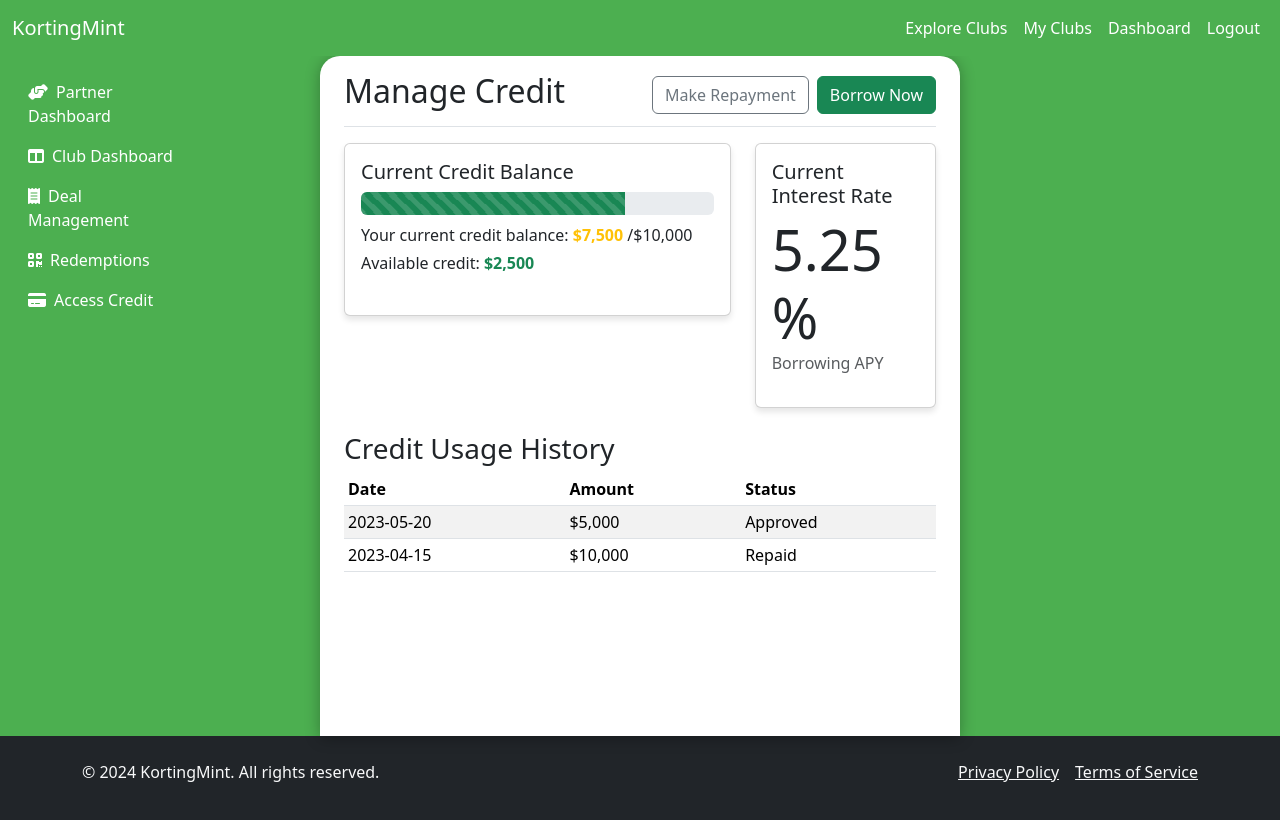
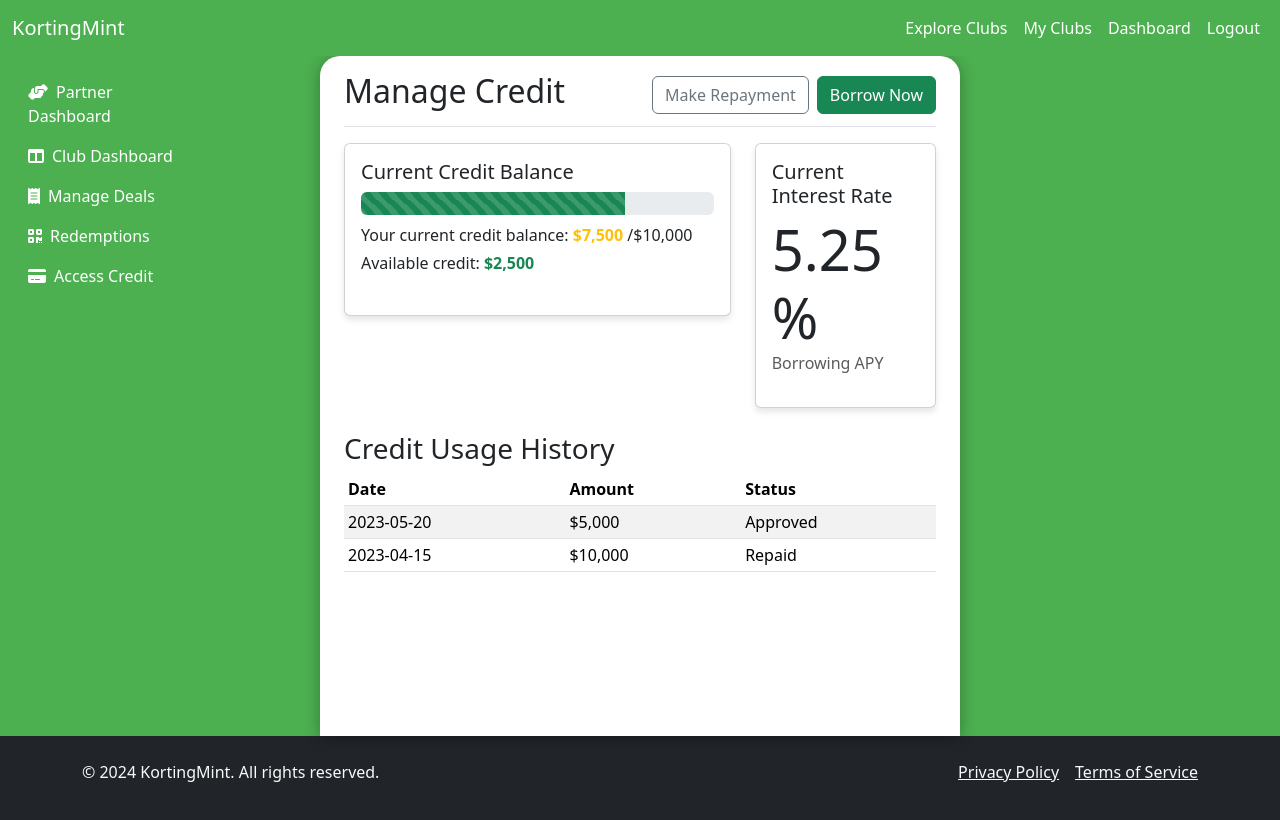
Before and after one commit to Paracosm-Labs/kortingmint-client, a React (Create React App) app: page /dashboard/business/credit in a window 1280 px wide. Shown: the top 820 px of the page. Built offline with nearby package versions, Linux system fonts and the light colour scheme.

Commit message:
ui tweaks

```diff
--- a/src/App.js
+++ b/src/App.js
@@ -7,7 +7,7 @@
 import BusinessDashboard from './pages/clubDashboard';
 import DealManagement from './pages/dealManagement';
 import Redemptions from './pages/redemptions';
-import Credit from './pages/credit';
+import CreditManagement from './pages/creditManagement';
 import ExploreClubs from './pages/exploreClubs';
 import CustomerClubs from './pages/myClubs';
 
@@ -22,7 +22,7 @@
           <Route path="/dashboard/club" element={<BusinessDashboard/>}/>
           <Route path="/dashboard/business/manage-deals" element={<DealManagement/>}/>
           <Route path="dashboard/business/redemptions" element={<Redemptions/>}/>
-          <Route path="dashboard/business/credit" element={<Credit/>}/>
+          <Route path="dashboard/business/credit" element={<CreditManagement/>}/>
           <Route path="/explore" element={<ExploreClubs/>} />
           <Route path="/explore/myclubs" element={<CustomerClubs/>} />
         </Routes>
--- a/src/components/sidebar.js
+++ b/src/components/sidebar.js
@@ -22,7 +22,7 @@
           <li className="nav-item">
             <Link to="/dashboard/business/manage-deals" className="nav-link">
               <i className="fas fa-receipt me-2"></i>
-              Deal Management
+              Manage Deals
             </Link>
           </li>
           <li className="nav-item">
--- a/src/pages/credit.js
+++ b/src/pages/creditManagement.js
@@ -1,4 +1,4 @@
-// pages/Credit.js
+// pages/CreditManagement.js
 import React, { useState } from 'react';
 import Sidebar from '../components/sidebar';
 import CreditSummary from '../components/creditSummary';
@@ -6,7 +6,7 @@
 import MakePaymentModal from '../components/makePaymentModal';
 import BorrowModal from '../components/borrowModal';
 
-function Credit() {
+function CreditManagement() {
   const [showMakePaymentModal, setShowMakePaymentModal] = useState(false);
   const [showBorrowModal, setShowBorrowModal] = useState(false);
 
@@ -37,4 +37,4 @@
   );
 }
 
-export default Credit;
+export default CreditManagement;
```
